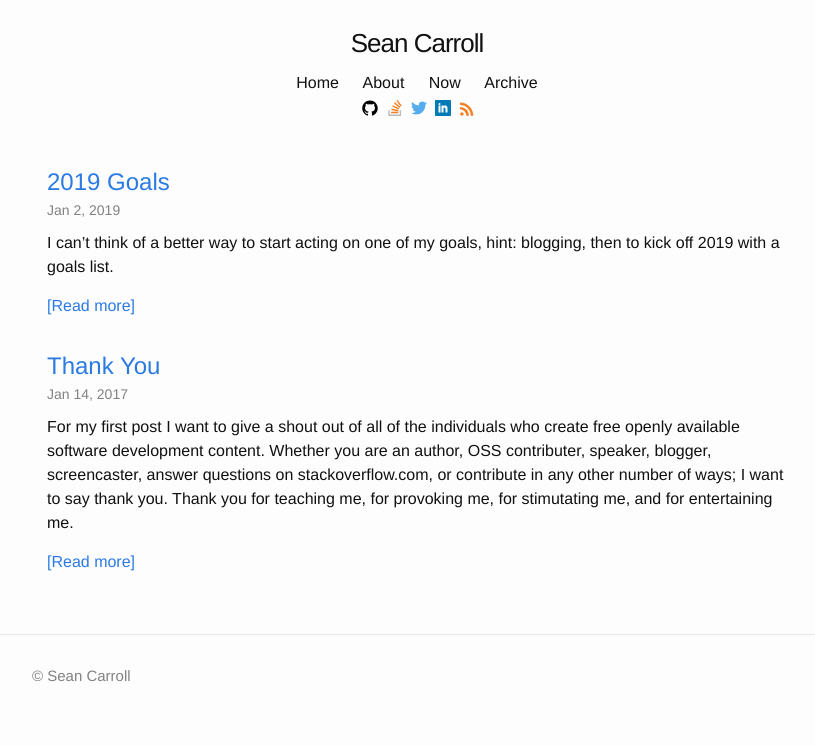
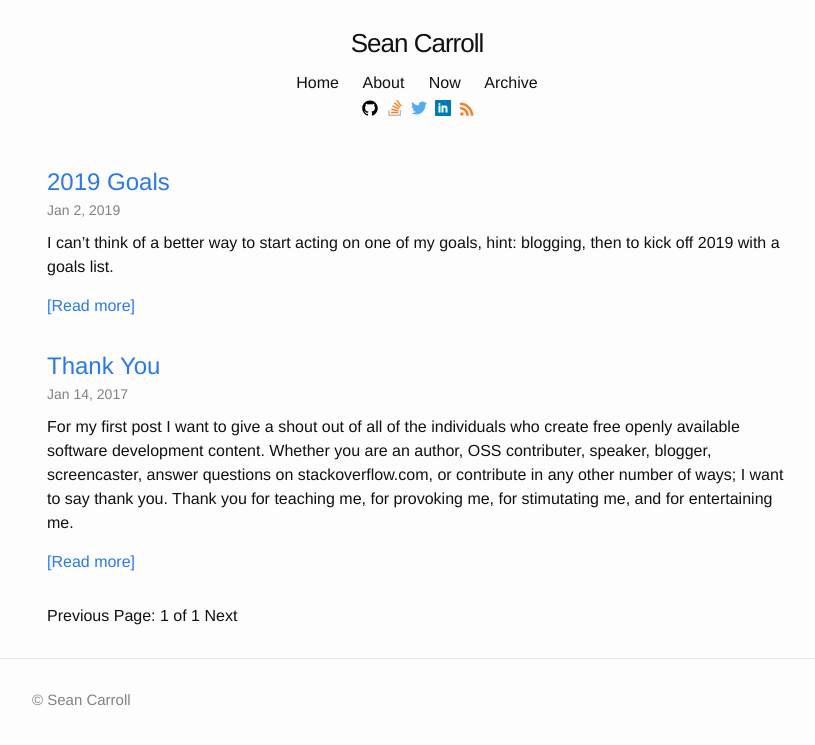
Before and after one commit to seancarroll/seancarroll.github.io, a Jekyll site: the page built from index.html, in a window 1280 px wide. Shown: the top 745 px of the page, without its empty margins (223-1038 px from the left). Built offline with Jekyll 4.4.1, drawn with Linux system fonts in a browser that asks for light colours; the list of posts is cut into pages by our own code.

Commit message:
paginate posts on home page

```diff
--- a/_config.yml
+++ b/_config.yml
@@ -11,3 +11,5 @@
 markdown: kramdown
 # Google Analytics
 google_analytics_ua: UA-77724152-1
+paginate: 10
+paginate_path: "/blog/page:num/"
--- a/index.html
+++ b/index.html
@@ -5,7 +5,7 @@
 <div class="home">
 
   <ul class="post-list">
-    {% for post in site.posts %}
+    {% for post in paginator.posts %}
       <li>
         <h2>
           <a class="post-link" href="{{ post.url | prepend: site.baseurl }}">{{ post.title }}</a>
@@ -18,4 +18,22 @@
     {% endfor %}
   </ul>
 
+  <div class="pagination">
+    {% if paginator.previous_page %}
+      <a href="{{ paginator.previous_page_path }}" class="previous">
+        Previous
+      </a>
+    {% else %}
+      <span class="previous">Previous</span>
+    {% endif %}
+    <span class="page_number ">
+      Page: {{ paginator.page }} of {{ paginator.total_pages }}
+    </span>
+    {% if paginator.next_page %}
+      <a href="{{ paginator.next_page_path }}" class="next">Next</a>
+    {% else %}
+      <span class="next ">Next</span>
+    {% endif %}
+  </div>
+
 </div>
```
